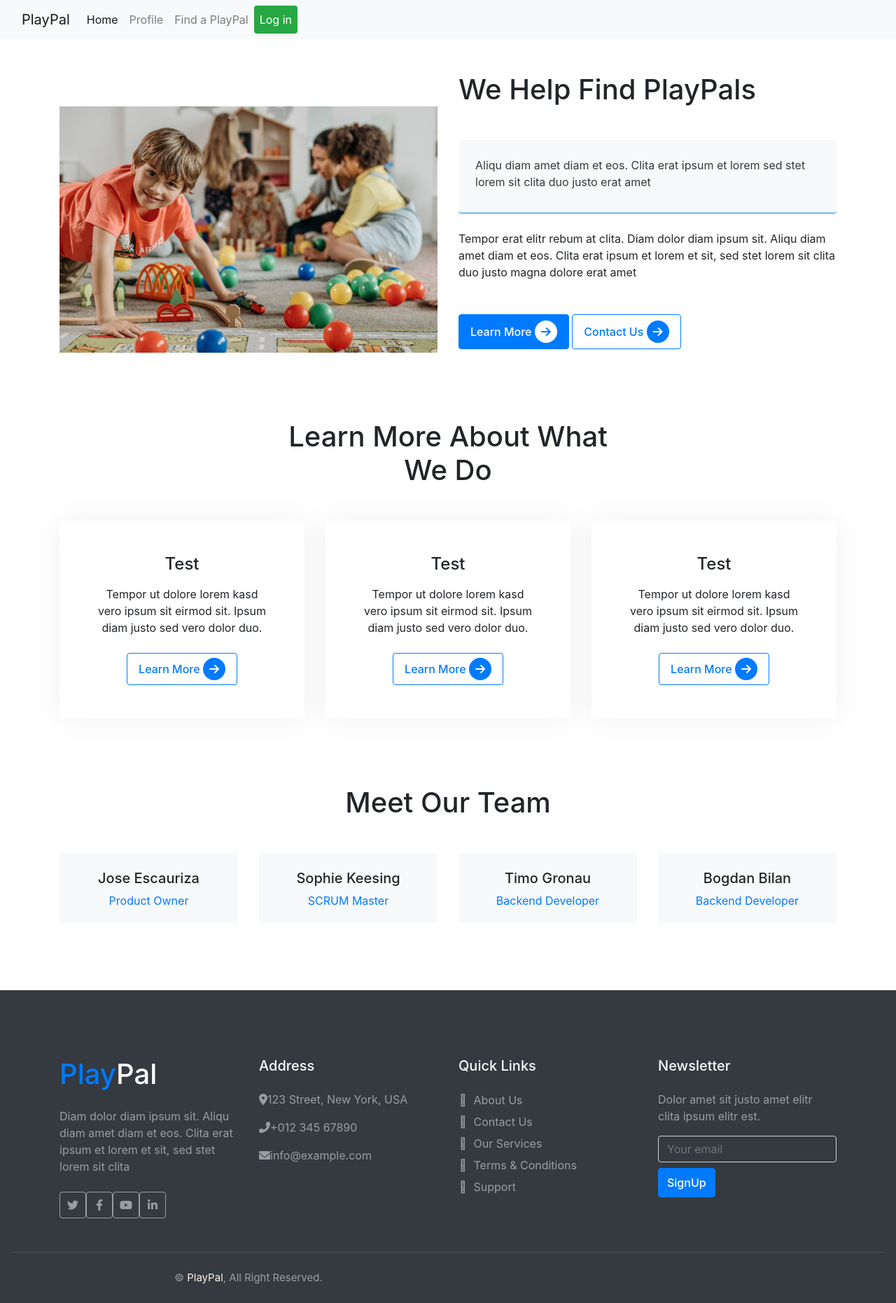
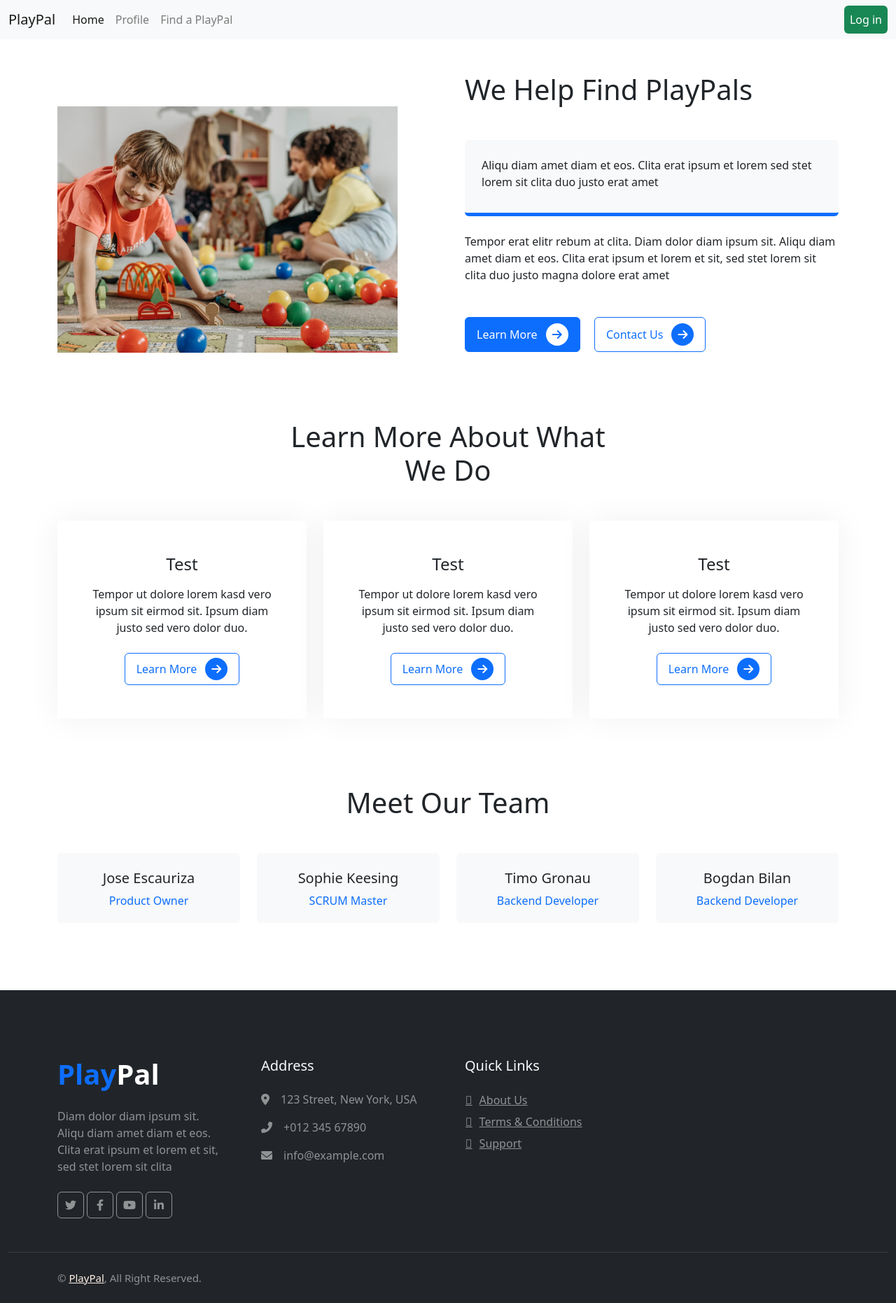
Before and after one commit to JoseEscauriza/PlayPal, a Django app: page / in a window 1280 px wide. Shown: the whole page at 70% size. Run offline with Django 4.2, Linux system fonts and the light colour scheme; some libraries are stand-ins or nearby versions.

Commit message:
homepage font fix; couple other small changes to base and user profile

```diff
--- a/templates/base.html
+++ b/templates/base.html
@@ -13,11 +13,10 @@
     <link rel="stylesheet" href="https://cdnjs.cloudflare.com/ajax/libs/font-awesome/6.0.0-beta3/css/all.min.css"/>
 
     {% block stylesheet %}
-    <link rel="stylesheet" type="text/css" href="{% static 'css/main.css' %}" />
-    <link rel="stylesheet" type="text/css" href="{% static 'css/chat.css' %}" />
+
 
     <link href="https://cdn.jsdelivr.net/npm/bootstrap@5.3.2/dist/css/bootstrap.min.css" rel="stylesheet" integrity="sha384-T3c6CoIi6uLrA9TneNEoa7RxnatzjcDSCmG1MXxSR1GAsXEV/Dwwykc2MPK8M2HN" crossorigin="anonymous">
-    <link href='//fonts.googleapis.com/css?family=Lobster&subset=latin,latin-ext' rel='stylesheet' type='text/css'>
+
     {% endblock %}
 
     {% block javascript %}
@@ -27,6 +26,7 @@
 
 </head>
 <body>
+
     <nav class="navbar navbar-expand-lg navbar-light bg-light">
   <div class="container-fluid">
     <a class="navbar-brand" href="#">PlayPal</a>
--- a/templates/marketplace/home.html
+++ b/templates/marketplace/home.html
@@ -3,9 +3,10 @@
 {% block title %} Home {% endblock title %}
 
 
-{% block stylesheet %}
+{% block stylesheet %} {{ block.super}}
 <link rel="stylesheet" type="text/css" href="{% static 'css/homepage.css' %}" />
 {% endblock stylesheet %}
+
 {% block content %}
 
     <!-- About Start -->
@@ -182,19 +183,17 @@
                 <div class="col-lg-3 col-md-6">
                     <h5 class="text-light mb-4">Quick Links</h5>
                     <a class="btn btn-link" href="">About Us</a>
-                    <a class="btn btn-link" href="">Contact Us</a>
-                    <a class="btn btn-link" href="">Our Services</a>
                     <a class="btn btn-link" href="">Terms & Conditions</a>
                     <a class="btn btn-link" href="">Support</a>
                 </div>
-                <div class="col-lg-3 col-md-6">
+                {% comment %} <div class="col-lg-3 col-md-6">
                     <h5 class="text-light mb-4">Newsletter</h5>
                     <p>Dolor amet sit justo amet elitr clita ipsum elitr est.</p>
                     <div class="position-relative mx-auto" style="max-width: 400px;">
                         <input class="form-control bg-transparent w-100 py-3 ps-4 pe-5" type="text" placeholder="Your email">
                         <button type="button" class="btn btn-primary py-2 position-absolute top-0 end-0 mt-2 me-2">SignUp</button>
                     </div>
-                </div>
+                </div> {% endcomment %}
             </div>
         </div>
         <div class="container-fluid copyright">
@@ -219,7 +218,6 @@
     {% block javascript %}
     <!-- JavaScript Libraries -->
     <script src="https://code.jquery.com/jquery-3.4.1.min.js"></script>
-    <script src="https://cdn.jsdelivr.net/npm/bootstrap@5.0.0/dist/js/bootstrap.bundle.min.js"></script>
     <script src="lib/wow/wow.min.js"></script>
     <script src="lib/easing/easing.min.js"></script>
     <script src="lib/waypoints/waypoints.min.js"></script>
--- a/templates/user/user_page_own.html
+++ b/templates/user/user_page_own.html
@@ -21,7 +21,6 @@
                              alt="avatar" class="rounded-circle img-fluid" style="width: 150px;">
 
                         <h5 class="my-3">{{ first_name|default:'Your' }} {{ last_name|default:'name' }}</h5>
-                        <p class="text-muted mb-1">Full Stack Father</p>
                         <p class="text-muted mb-4"> {{ location }}</p>
                         <div class="d-flex justify-content-center mb-2">
                             <button type="button" class="btn btn-primary">Edit profile</button>
```
